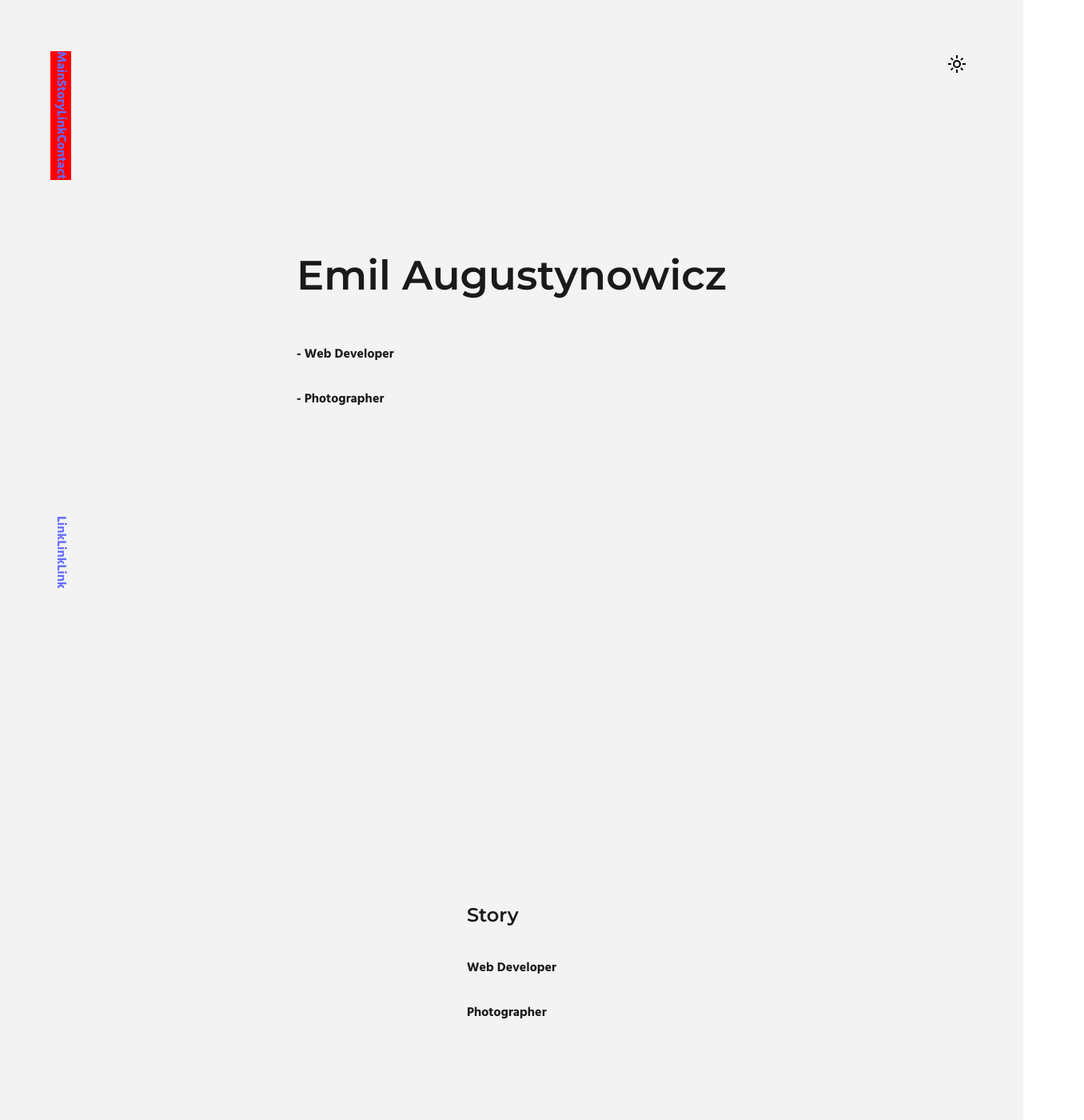
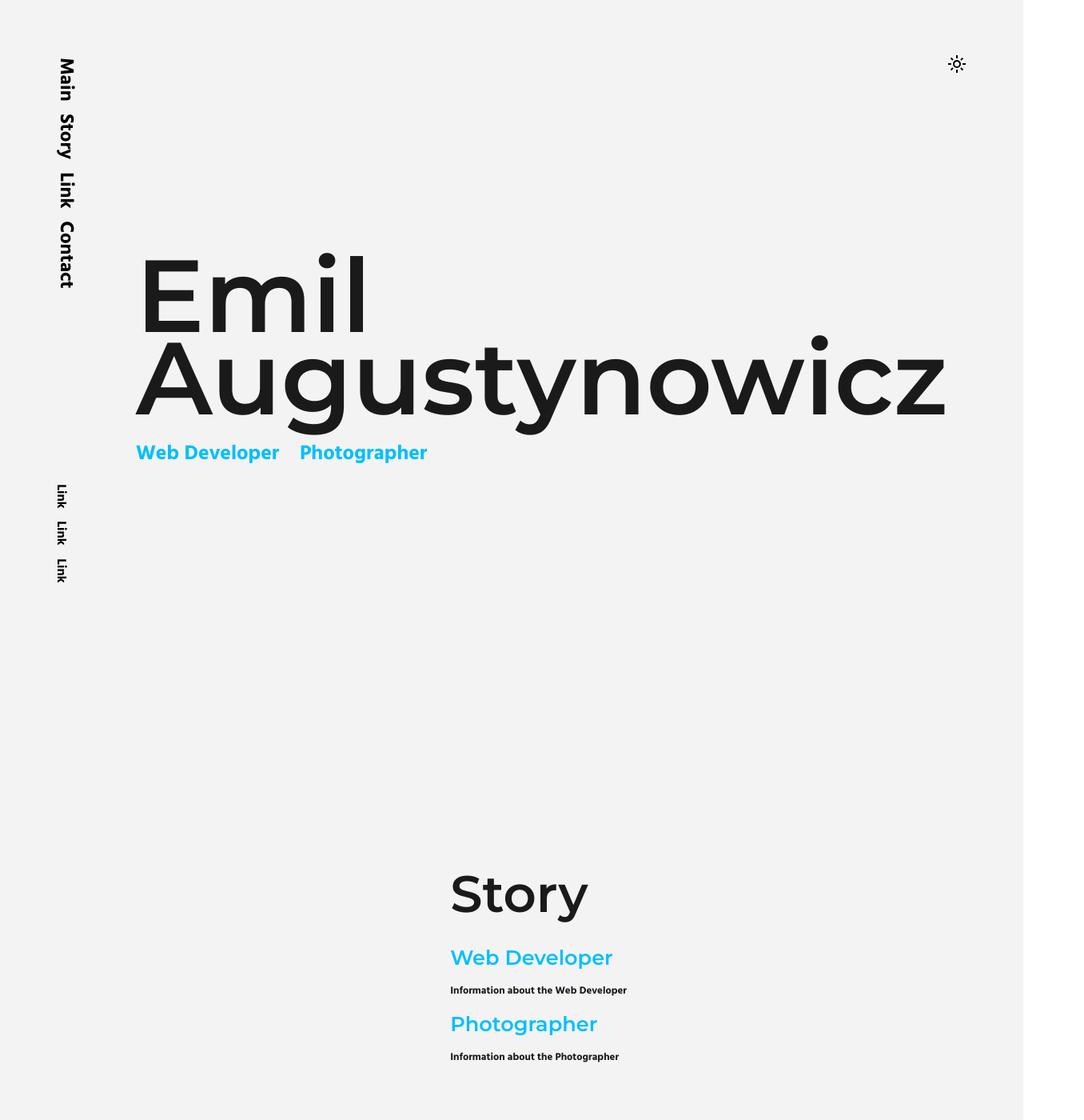
Before and after one commit to Zdechlak89/portfolio_react_ts, a React (Vite) app: page / in a window 1280 px wide. Shown: the top 1400 px of the page at 80% size, 1356 px wide, since content can reach past the window. Built offline with nearby package versions, Linux system fonts and the light colour scheme.

Commit message:
Header styles and fonts

```diff
--- a/src/components/Link.tsx
+++ b/src/components/Link.tsx
@@ -1,7 +1,5 @@
 import styled from "styled-components";
 
-const Link = styled.a`
-  background: red;
-`;
+const Link = styled.a``;
 
 export default Link;
--- a/src/components/Main.tsx
+++ b/src/components/Main.tsx
@@ -5,24 +5,33 @@ const MainSection = () => {
     <>
       <main>
         <Section id="main">
-          <h1 className="main-heading">Emil Augustynowicz</h1>
-          <p>- Web Developer</p>
-          <p>- Photographer</p>
+          <div className="main-image"></div>
+          <div className="main-text">
+            <h1 className="main-heading">Emil Augustynowicz</h1>
+            <p>Web Developer</p>
+            <p>Photographer</p>
+          </div>
         </Section>
         <Section id="story">
           <h2>Story</h2>
-          <p>Web Developer</p>
-          <p>Photographer</p>
+          <h3>Web Developer</h3>
+          <p>Information about the Web Developer</p>
+          <h3>Photographer</h3>
+          <p>Information about the Photographer</p>
         </Section>
         <Section id="skills">
           <h2>Skills</h2>
-          <p>Web Developer</p>
-          <p>Photographer</p>
+          <h3>Web Developer</h3>
+          <p>Information about the Web Developer's skills</p>
+          <h3>Photographer</h3>
+          <p>Information about the Photographer's skills</p>
         </Section>
         <Section id="contact">
           <h2>Contact</h2>
-          <p>Web Developer</p>
-          <p>Photographer</p>
+          <h3>Web Developer</h3>
+          <p>Contact information for Web Developer</p>
+          <h3>Photographer</h3>
+          <p>Contact information for Photographer</p>
         </Section>
       </main>
     </>
--- a/src/index.scss
+++ b/src/index.scss
@@ -35,7 +35,6 @@
   -moz-osx-font-smoothing: grayscale;
 }
 #root {
-  max-width: 1280px;
   margin: 0 auto;
   text-align: center;
 }
@@ -44,11 +43,13 @@
 }
 a {
   font-weight: 500;
-  color: #646cff;
+  color: rgb(0, 0, 0);
   text-decoration: inherit;
+  margin: 0.3rem 0;
+  padding: 0.2rem;
 }
 a:hover {
-  color: #535bf2;
+  color: #00bfff;
 }
 
 body {
@@ -67,29 +68,42 @@ body {
     transition: all 0.5s ease-out;
 
     a {
-      font-weight: 500;
-      color: #09ff00;
-      text-decoration: inherit;
+      color: #ffffff;
     }
     a:hover {
-      color: #535bf2;
+      color: #00bfff;
     }
   }
 }
 
 h1 {
-  font-size: 3.2em;
-  line-height: 1.1;
+  line-height: 0.8;
+  font-size: 10vw;
+  text-align: justify;
+  margin: 0.2em 0;
+}
+
+h2 {
+  font-size: 5vw;
+  text-align: justify;
+  margin: 0.2em 0;
+}
+
+h3 {
+  font-size: 2vw;
+  margin: 0 2vw 0 0;
+  color: #00bfff;
+}
+
+p {
+  font-size: 1vw;
 }
 
 h1,
-h2 {
+h2,
+h3 {
   font-family: Montserrat;
   font-weight: 600;
-}
-h3 {
-  font-family: Hindi;
-  font-weight: 500;
 }
 
 button {
@@ -104,7 +118,7 @@ button {
   transition: border-color 0.25s;
 }
 button:hover {
-  border-color: #646cff;
+  border-color: #00bfff;
 }
 button:focus,
 button:focus-visible {
@@ -117,9 +131,27 @@ button:focus-visible {
     background-color: #ffffff;
   }
   a:hover {
-    color: #747bff;
+    color: #00bfff;
   }
   button {
     background-color: #f9f9f9;
   }
 }
+
+nav a {
+  font-size: 24px;
+}
+
+.main-text {
+  display: flex;
+  align-items: flex-start;
+  flex-direction: row;
+  flex-wrap: wrap;
+  margin: 10vh 170px 0;
+
+  p {
+    font-size: 2vw;
+    margin: 0 2vw 0 0;
+    color: #00bfff;
+  }
+}
```
